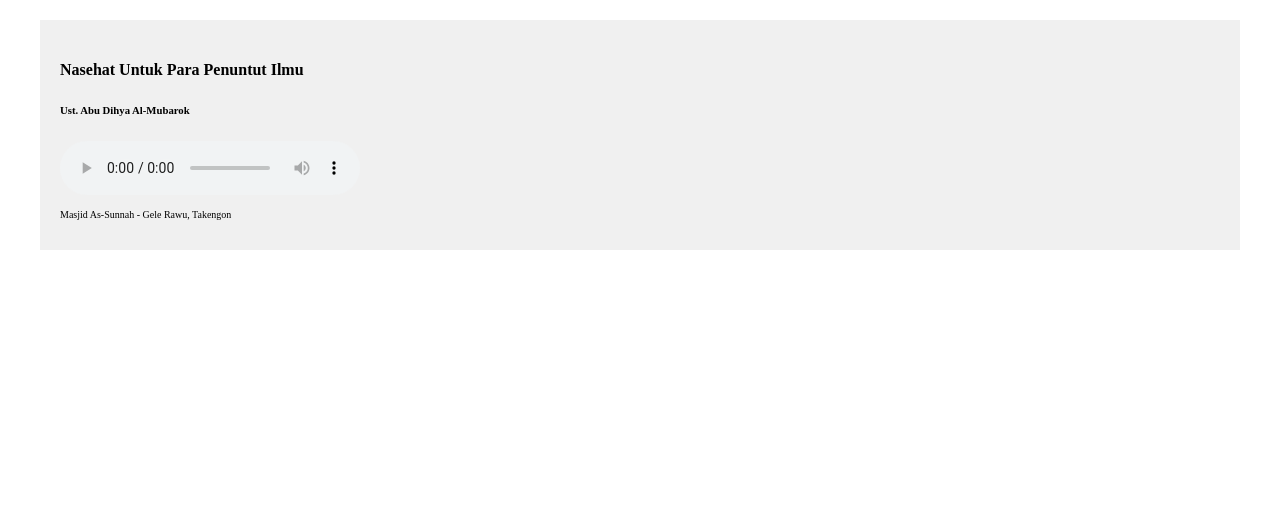
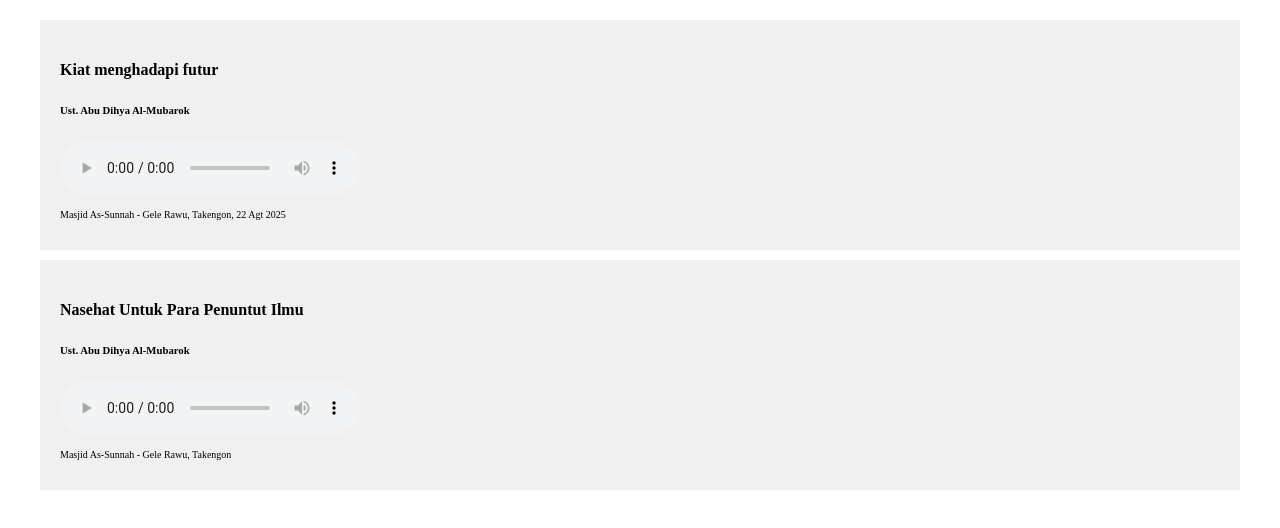
Before and after one commit to gplusnation/kajian-tematik, a plain HTML site: page index.html in a window 1280 px wide. Drawn offline with Linux system fonts and the light colour scheme.

Commit message:
Update index.html

```diff
--- a/index.html
+++ b/index.html
@@ -38,18 +38,31 @@
     </style>
 </head>
 <body>
+
+
     <div class="container">
+
+
+        <div class="box">
+            <h4>Kiat menghadapi futur</h4>
+            <h6>Ust. Abu Dihya Al-Mubarok</h6>
+<audio controls>
+   <source src="https://github.com/gplusnation/kajian-tematik/raw/refs/heads/main/ust%20abu%20Dihya.mp3" type="audio/mpeg">
+Your browser does not support the audio element.
+</audio>
+<p style="font-size: 10px;">Masjid As-Sunnah - Gele Rawu, Takengon, 22 Agt 2025</p>
+        </div>
+
         <div class="box">
             <h4>Nasehat Untuk Para Penuntut Ilmu</h4>
             <h6>Ust. Abu Dihya Al-Mubarok</h6>
-
-
 <audio controls>
    <source src="https://github.com/gplusnation/kajian-tematik/raw/refs/heads/main/Nasehat%20untuk%20para%20penuntut%20ilmu.mp3" type="audio/mpeg">
 Your browser does not support the audio element.
 </audio>
 <p style="font-size: 10px;">Masjid As-Sunnah - Gele Rawu, Takengon</p>
         </div>
+
     </div>
 </body>
 </html>
```
